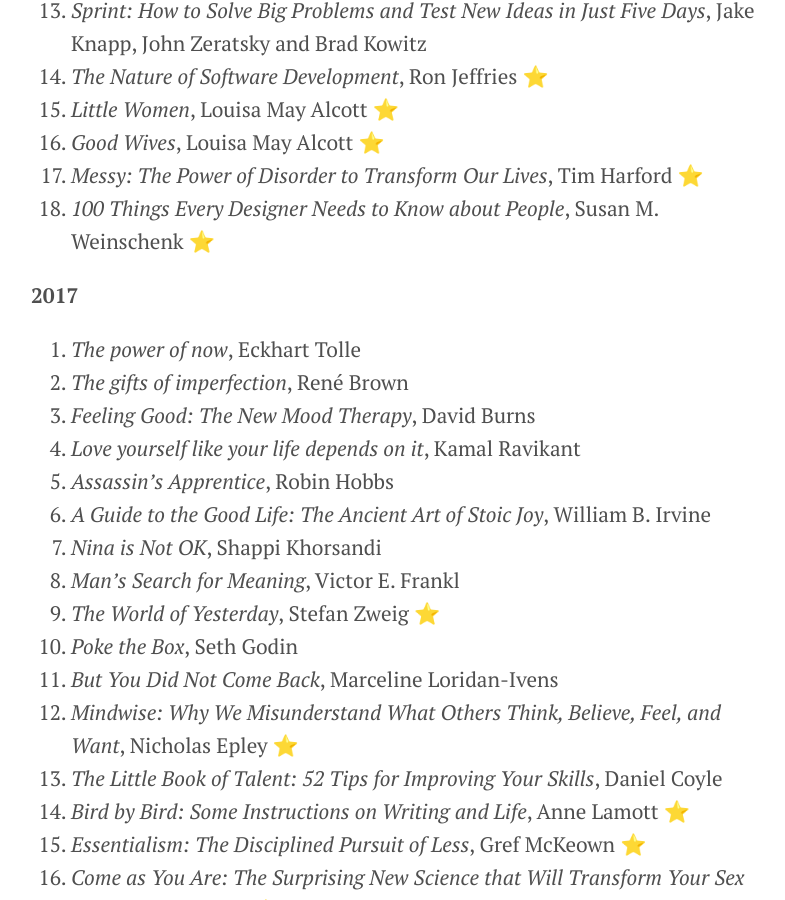
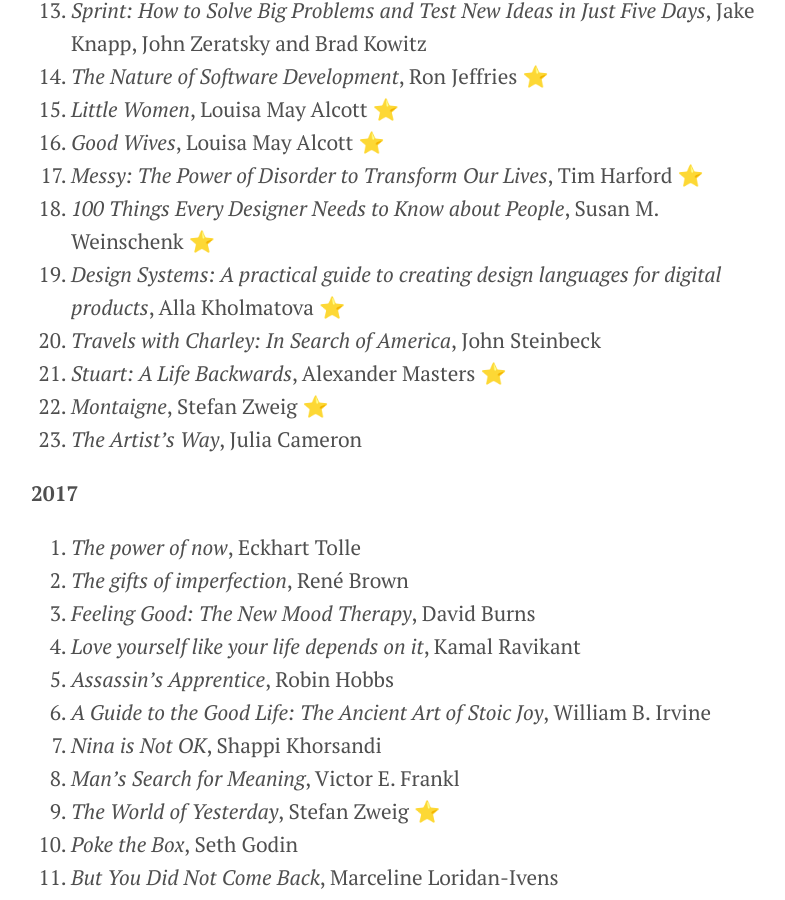
Before and after one commit to irenealgi/irenealegre.com, a Jekyll site: the page built from reading-list.md, in a window 1280 px wide and 900 px high, scrolled down 863 px. Shown: the whole window, without its empty margins (244-1029 px from the left). Built offline with Jekyll 4.4.1, drawn with Linux system fonts in a browser that asks for light colours.

Commit message:
Updating reading list
Former-commit-id: 98b46d909aad523bdec6dbe646930d67934ccf42

```diff
--- a/reading-list.md
+++ b/reading-list.md
@@ -24,6 +24,11 @@ I'm proud of my reading list, and how it's improved over the years. I began read
 7. *Good Wives*, Louisa May Alcott ⭐️
 8. *Messy: The Power of Disorder to Transform Our Lives*, Tim Harford ⭐️
 9. *100 Things Every Designer Needs to Know about People*, Susan M. Weinschenk ⭐️
+10. *Design Systems: A practical guide to creating design languages for digital products*, Alla Kholmatova ⭐️
+11. *Travels with Charley: In Search of America*, John Steinbeck
+12. *Stuart: A Life Backwards*, Alexander Masters ⭐️
+13. *Montaigne*, Stefan Zweig ⭐️
+14. *The Artist's Way*, Julia Cameron
 
 **2017**
 
```
